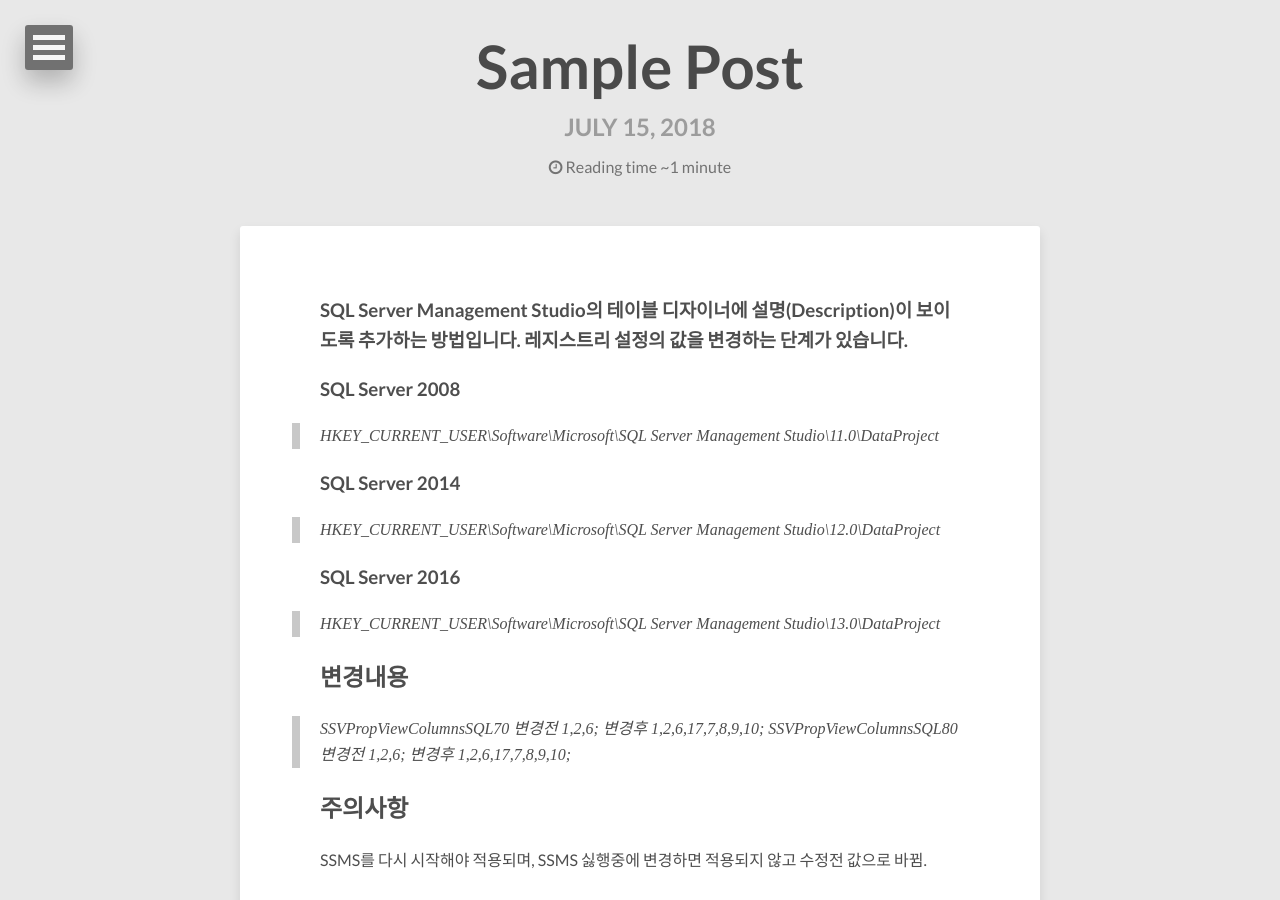
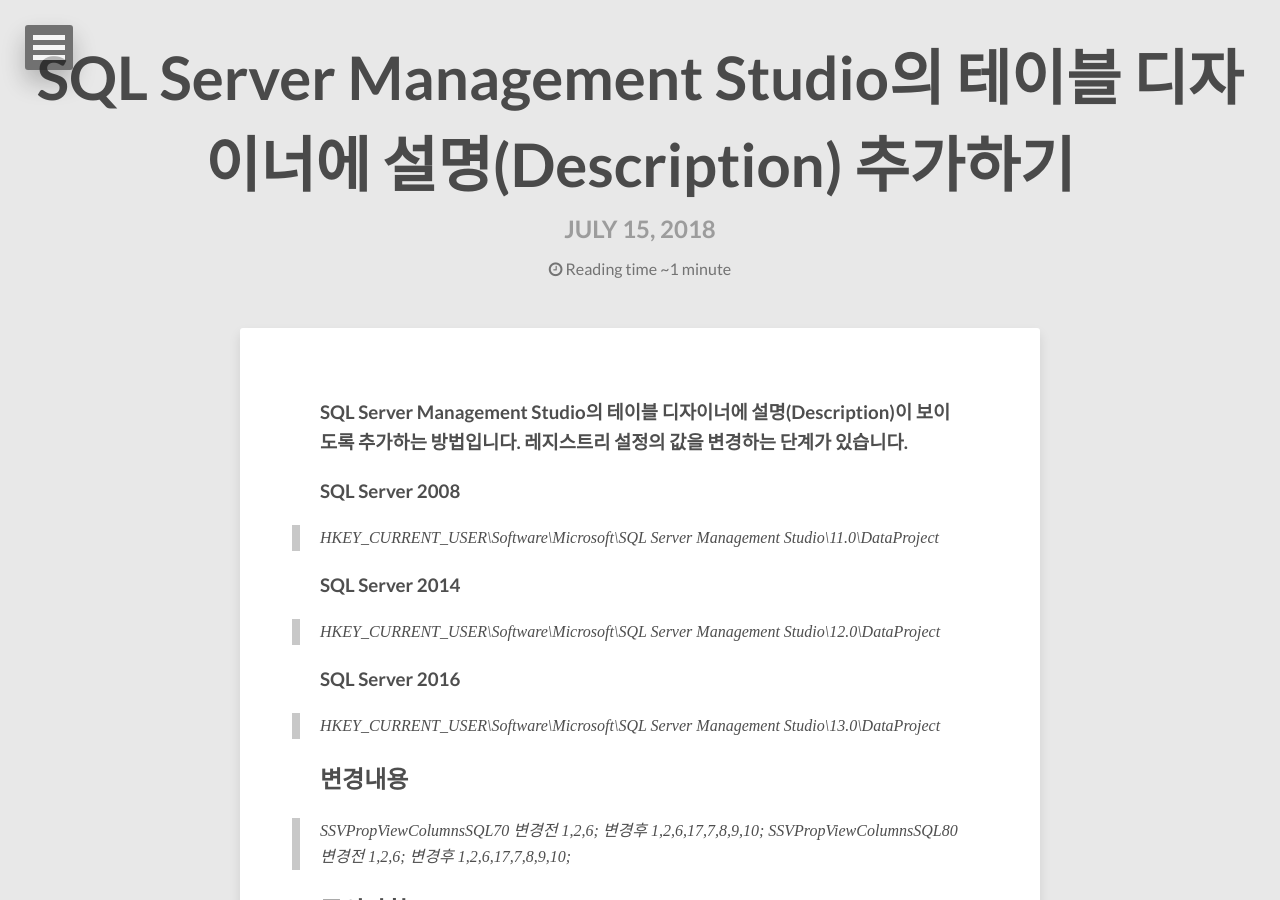
Before and after one commit to mc3767/mc3767.github.io, a Jekyll site: the page built from _posts/2018-07-15-SSMS-design-view-description.md, in a window 1280 px wide and 900 px high. Built offline with Jekyll 4.4.1, drawn with Linux system fonts in a browser that asks for light colours; nearby versions of some CDN libraries; comment, search, counter and statistics services are not loaded.

Commit message:
ssms 2016(2)

```diff
--- a/_posts/2018-07-15-SSMS-design-view-description.md
+++ b/_posts/2018-07-15-SSMS-design-view-description.md
@@ -1,6 +1,6 @@
 ---
 layout: post
-title: Sample Post
+title: SQL Server Management Studio의 테이블 디자이너에 설명(Description) 추가하기
 description: "SQL Server - showing extra columns in design viewß"
 modified: 2018-07-15
 tags: [ssms, sql, design]
```
